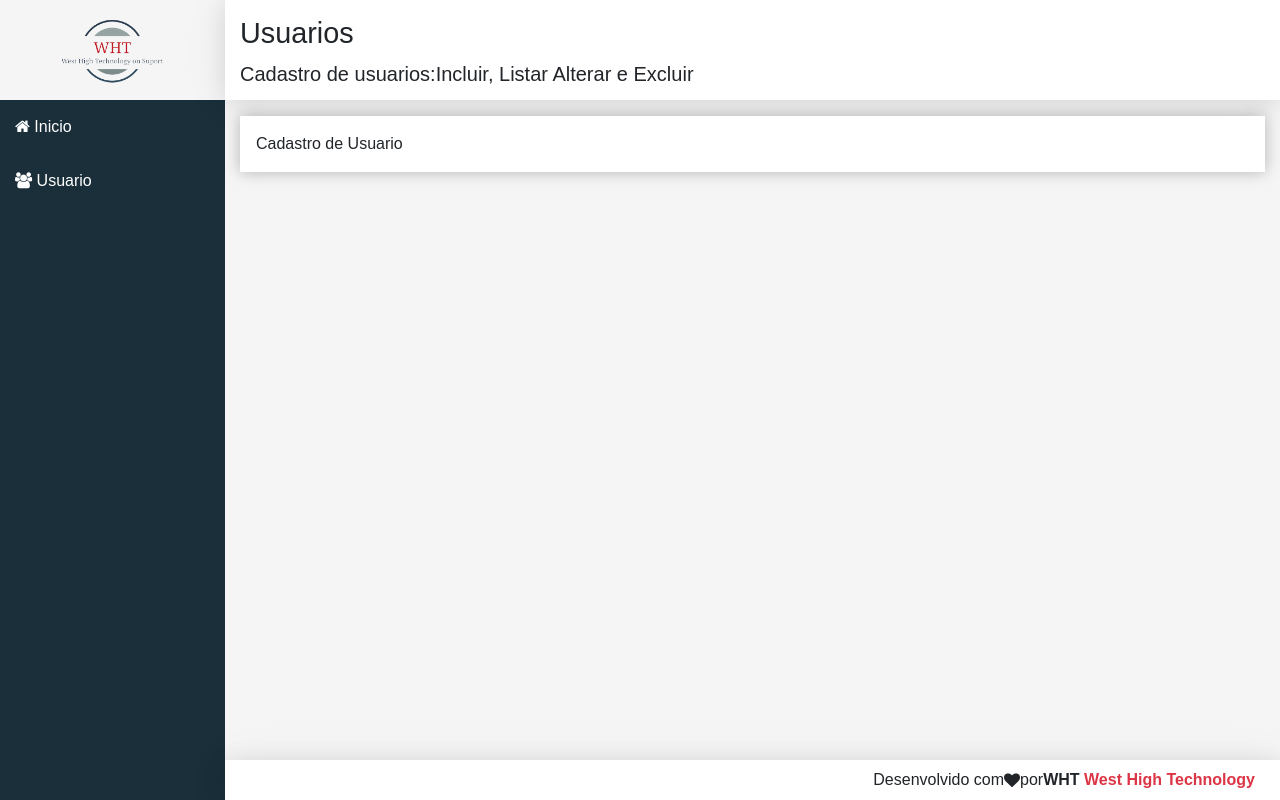
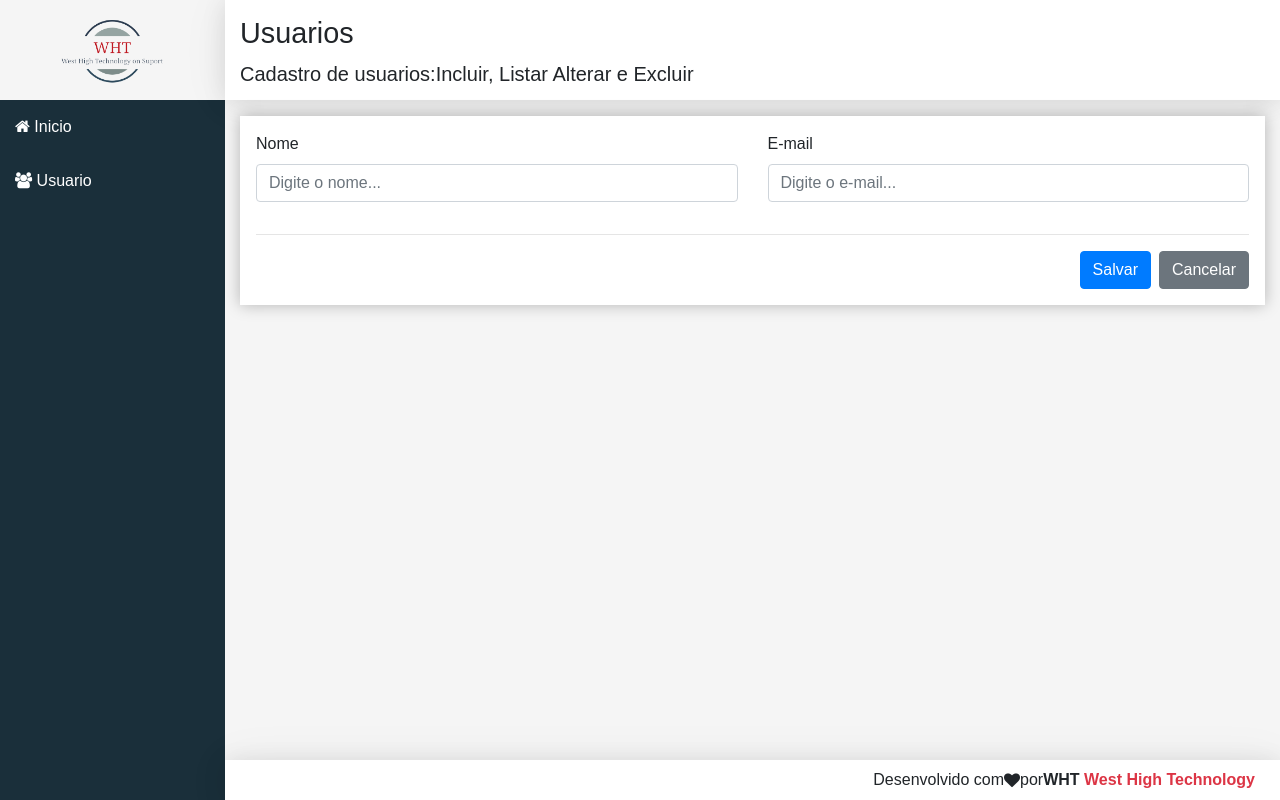
Before and after one commit to Weslley-Prado/CRUD, a React (Create React App) app in the folder frontend/: page /users in a window 1280 px wide. Built offline with nearby package versions, Linux system fonts and the light colour scheme.

Commit message:
Form was created

```diff
--- a/frontend/src/components/user/UserCrud.jsx
+++ b/frontend/src/components/user/UserCrud.jsx
@@ -1,5 +1,6 @@
 import React, { Component } from 'react'
 import Main from '../templates/Main'
+import axios from 'axios'
 
 const headerProps = {
     icon: 'users',
@@ -7,11 +8,93 @@
     subtitle: 'Cadastro de usuarios:Incluir, Listar Alterar e Excluir'
 }
 
+const baseUrl = 'http://localhost:3001/users'
+const initialState = {
+    user: { name: '', email: '' },
+    list: []
+}
+
+
 export default class UserCrud extends Component {
+
+    state = { ...initialState }
+
+    clear() {
+        this.setState({ user: initialState.user })
+    }
+    save() {
+        const user = this.state.user
+        const method = user.id ? 'put' : 'post'
+        const url = user.id ? `${baseUrl}/${user.id}` : baseUrl
+        axios[method](url, user) // We must to remember promise
+            .then(resp => {
+                const list = this.getUpdatedList(resp.data)
+                this.setState({ user: initialState.user, list })
+            })
+    }
+
+    getUpdatedList(user) {
+        const list = this.state.list.filter(u => u.id !== user.id)
+        list.unshift(user)
+        return list
+    }
+
+    updateField(event) {
+        const user = { ...this.state.user }
+        user[event.target.name] = event.target.value
+        this.setState({ user })
+    }
+
+    renderForm() {
+        return (
+            <div className="form">
+                <div className="row">
+                    <div className="col-12 col-md-6">
+                        <div className="form-group">
+                            <label>Nome</label>
+                            <input type="text" className="form-control"
+                                name="name"
+                                value={this.state.user.name}
+                                onChange={e => this.updateField(e)}
+                                placeholder="Digite o nome..." />
+                        </div>
+                    </div>
+
+                    <div className="col-12 col-md-6">
+                        <div className="form-group">
+                            <label>E-mail</label>
+                            <input type="text" className="form-control"
+                                name="email"
+                                value={this.state.user.email}
+                                onChange={e => this.updateField(e)}
+                                placeholder="Digite o e-mail..." />
+                        </div>
+                    </div>
+                </div>
+
+                <hr />
+                <div className="row">
+                    <div className="col-12 d-flex justify-content-end">
+                        <button className="btn btn-primary"
+                            onClick={e => this.save(e)}>
+                            Salvar
+                        </button>
+
+                        <button className="btn btn-secondary ml-2"
+                            onClick={e => this.clear(e)}>
+                            Cancelar
+                        </button>
+                    </div>
+                </div>
+            </div>
+        )
+    }
+
+
     render() {
-        return(
+        return (
             <Main {...headerProps}>
-              Cadastro de Usuario
+                {this.renderForm()}
             </Main>
         )
     }
```
Also changed, not shown: 1 other file (tests, documents, lock files or other folders).
